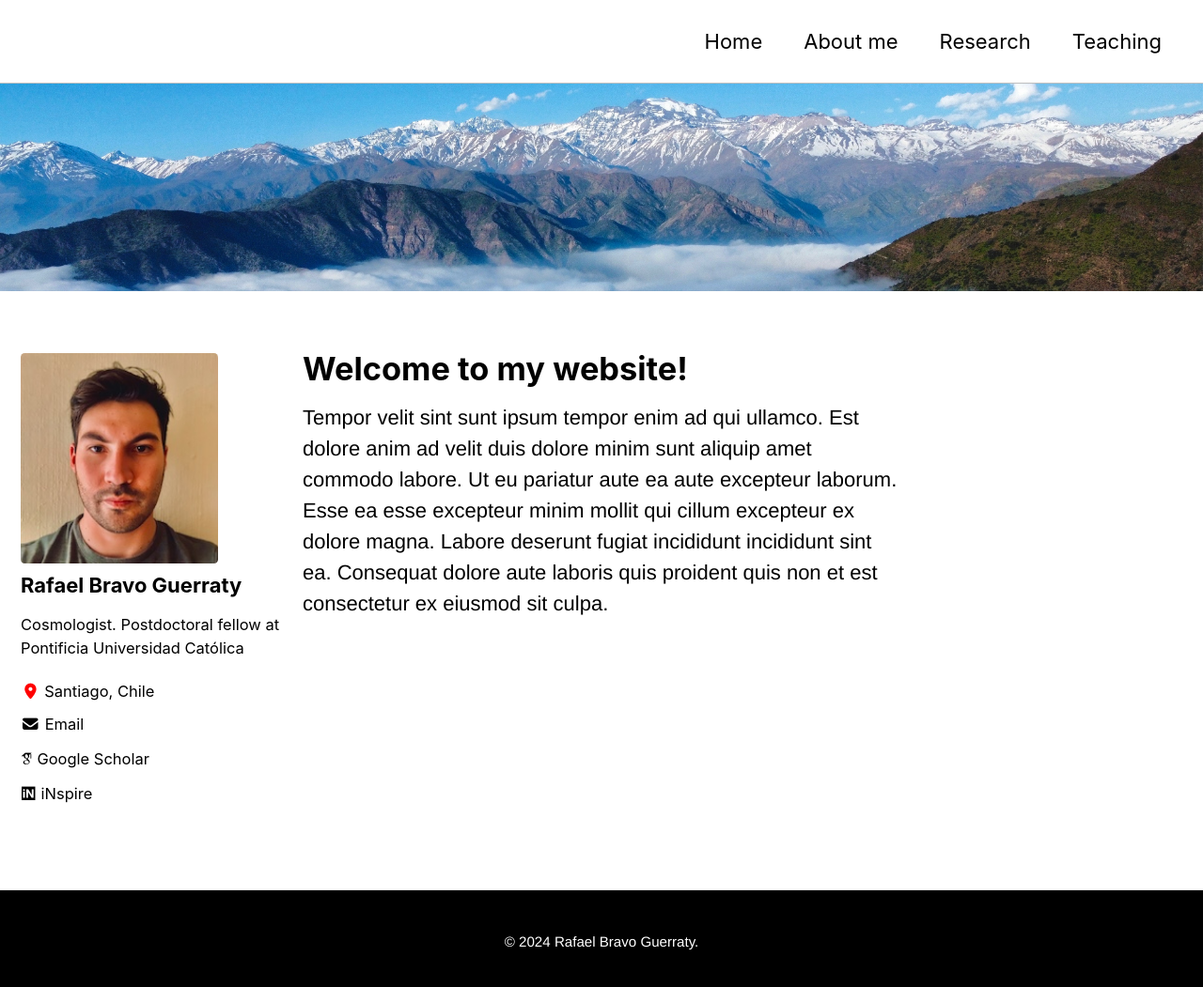
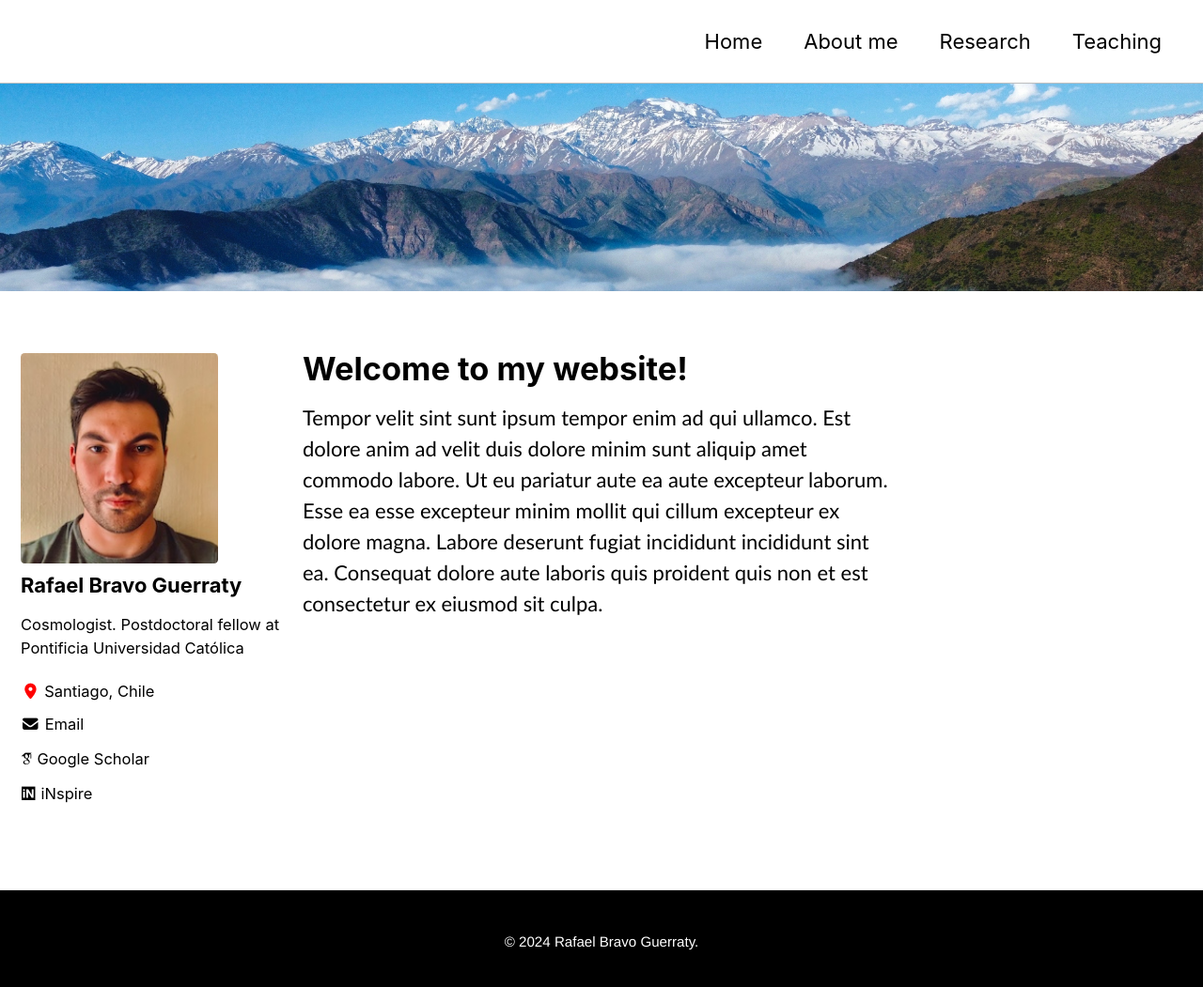
Before and after one commit to rguerraty/rguerraty.github.io, a Jekyll site: the page built from index.md, in a window 1280 px wide and 1058 px high. Shown: the top 1051 px of the window at 94% size. Built offline with Jekyll 4.4.1, drawn with Linux system fonts in a browser that asks for light colours; cached includes are drawn as plain includes; some web fonts are replaced.

Commit message:
Update main.scss

```diff
--- a/assets/css/main.scss
+++ b/assets/css/main.scss
@@ -28,3 +28,8 @@
 body.skin-contrast {
   background-color: #f3f6f6;
 }
+
+/* Set the main font to Gill Sans */
+body {
+  font-family: "Gill Sans", "Gill Sans MT", Calibri, "Trebuchet MS", sans-serif;
+}
```
